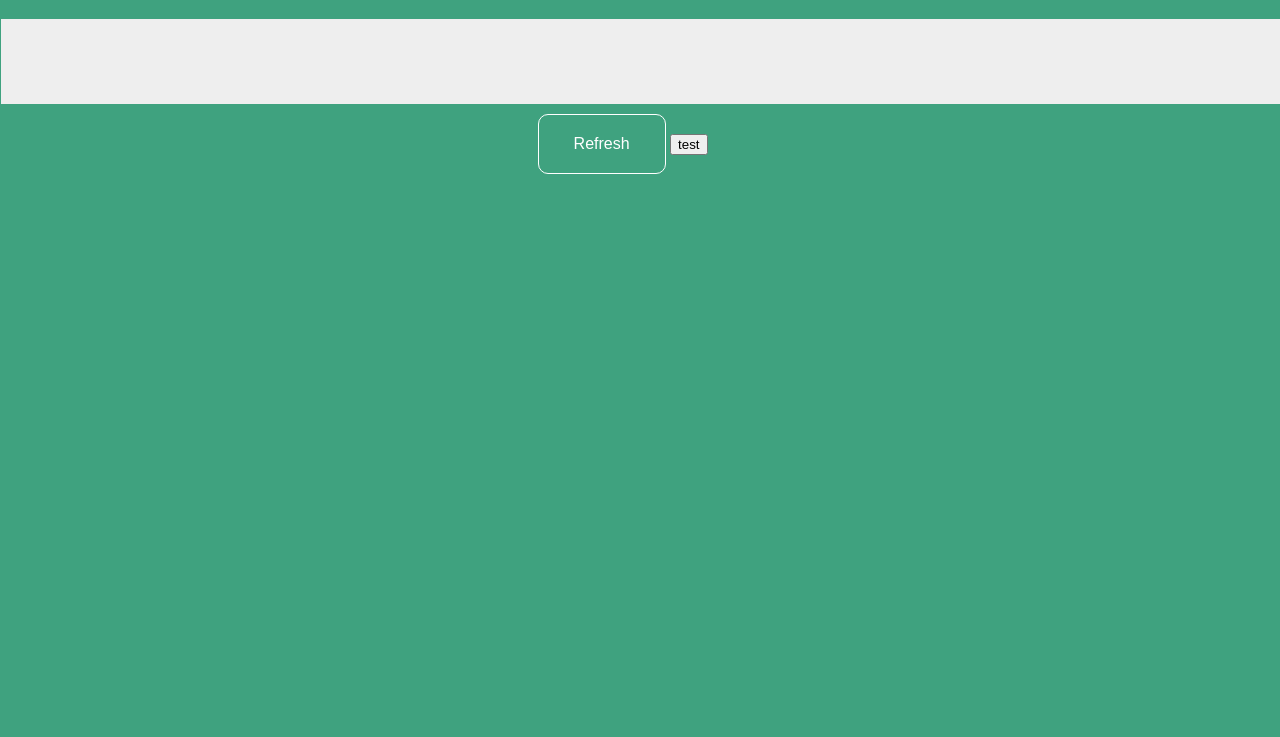
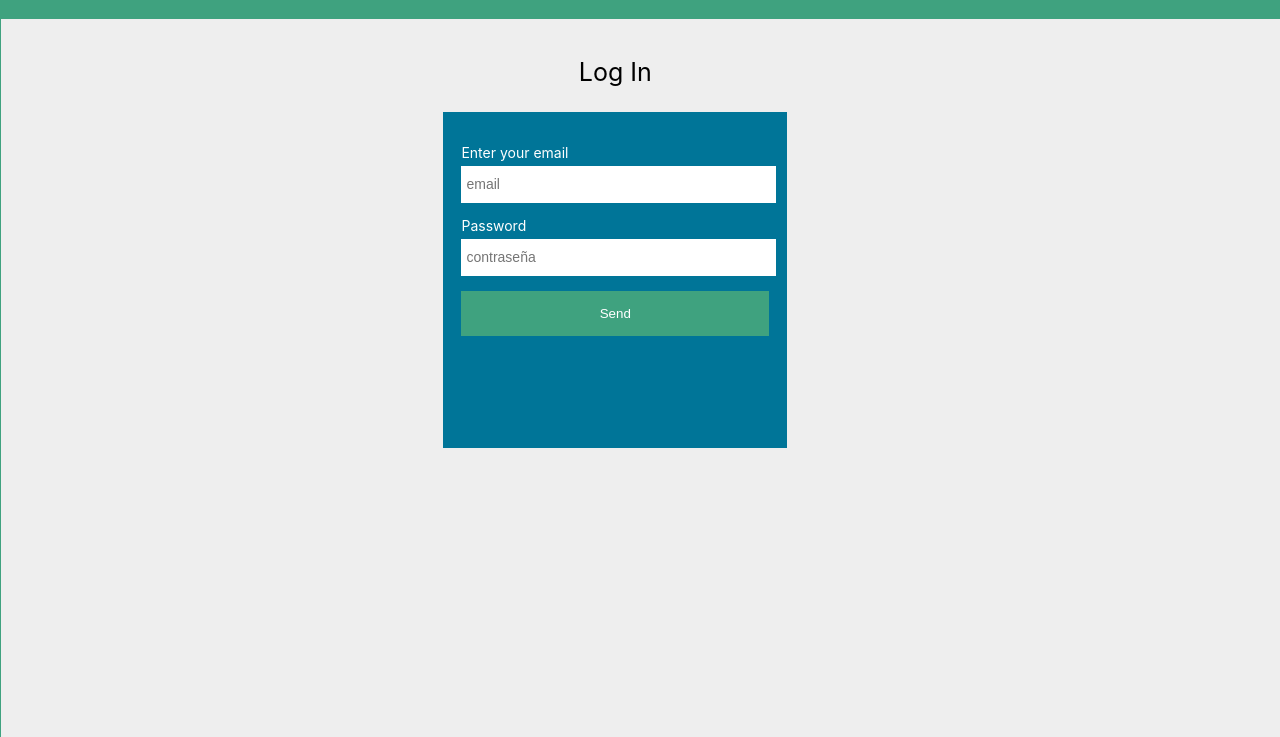
Before and after one commit to aalvarez75GiH/AsincronismoJs, a website: page src/RickAndMorty/index.html in a window 1280 px wide. Shown: the part 63-800 px from the top of the page. Drawn offline with Linux system fonts and the light colour scheme; no server answers.

Commit message:
Avance - Nov 18 - 09:26 - login feature working at 100%, already rendering login template and rendering app after confirming credentials :)

```diff
--- a/src/RickAndMorty/index.html
+++ b/src/RickAndMorty/index.html
@@ -17,19 +17,14 @@
     <button id="testBtn" class="testBtn">test</button>
 
 </body>
-
-<!-- <template id="login-view">
-    <form name="myForm" action="" onsubmit="return validateForms()">
-        <input id="btnLogin" type="submit" value="LogIn">
-    </form>
-
-</template> -->
-
+<template id="testTemplate">
+    <input type="button" id="btnLogin">
+</template>
 
 <template id="login-view">
     <div class="form-main">
         <p id="form-tittle">Log In</p>
-        <form action=""  id="login-form" onsubmit="return validateForms()">
+        <form action=""  id="login-form" onsubmit="validateForms();return false">
             <div>
                 <p> Enter your email</p>
                 <input type="text" placeholder="email" id= "email">
@@ -47,5 +42,6 @@
     </div>
 
 </template>
+
 <script src="./index.js"></script>
 </html>
--- a/src/RickAndMorty/index.js
+++ b/src/RickAndMorty/index.js
@@ -66,6 +66,7 @@
     console.log(loginV)
     app.innerHTML = loginV.innerHTML
 }
+
  const testBtn = () => {
      const testBtn = document.getElementById('testBtn')
      testBtn.addEventListener("click", ()=>{
@@ -74,11 +75,16 @@
 
  }
 
-const validateForms = () =>{
+const validateForms = async() =>{
     const email = document.getElementById('email').value
     const password = document.getElementById('password').value
     if (email === "guest@rickandmorty.com" && password === "1234" ){
+        console.log('You are Rick and Morty...')
         alert('You are Rick and Morty...')
+        const app = document.getElementById('app')
+        const lView = document.getElementById('login-view')
+        app.removeChild(app.firstElementChild)
+        controlRender()
     }
     if (email != "guest@rickandmorty.com" || password != "1234" ){
         alert('Password or Username Incorrect!!')
@@ -129,8 +135,8 @@
 
 const renderApp = async() => {
     try{
-        //await renderLogin()
-        await controlRender()
+        await renderLogin()
+
 
     }catch(error){
         console.error(error)
```
